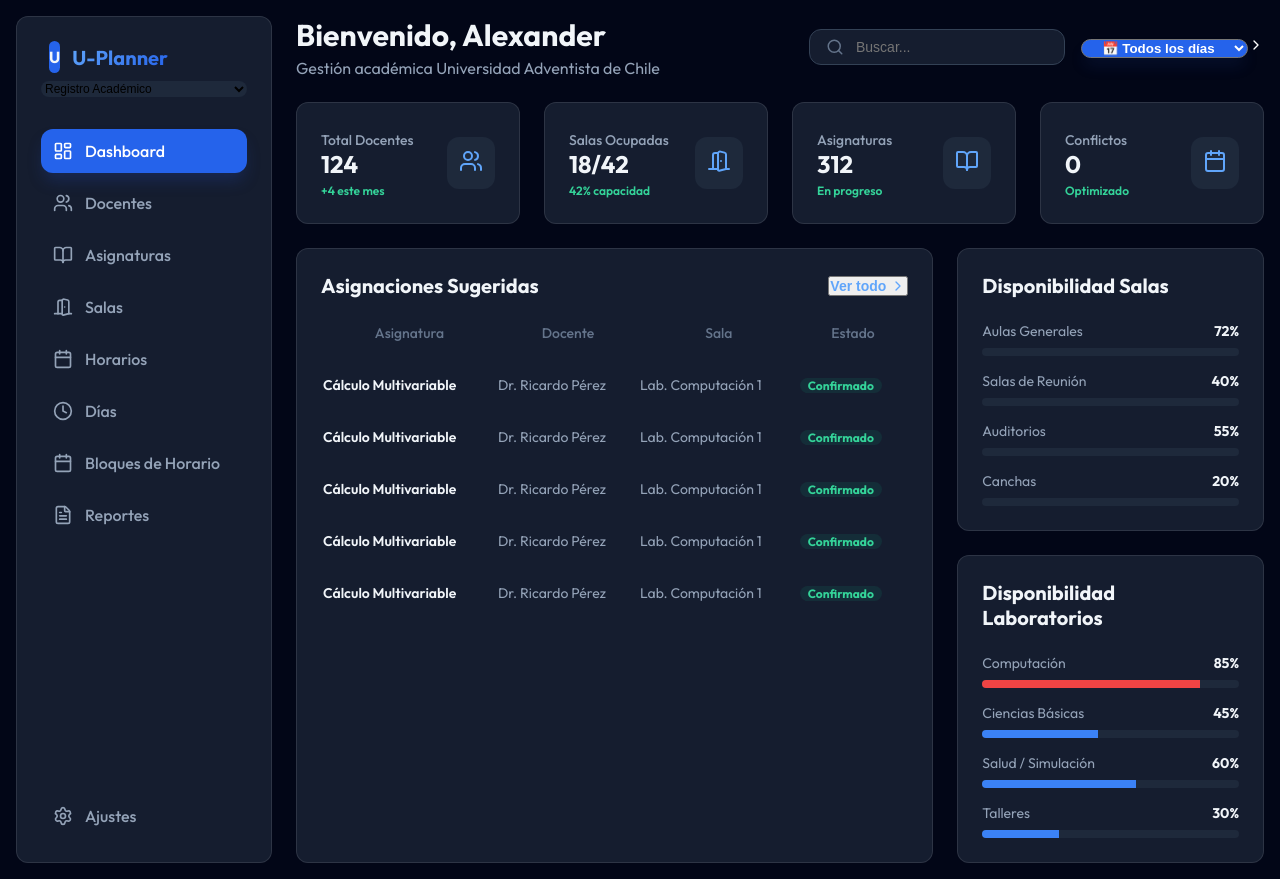
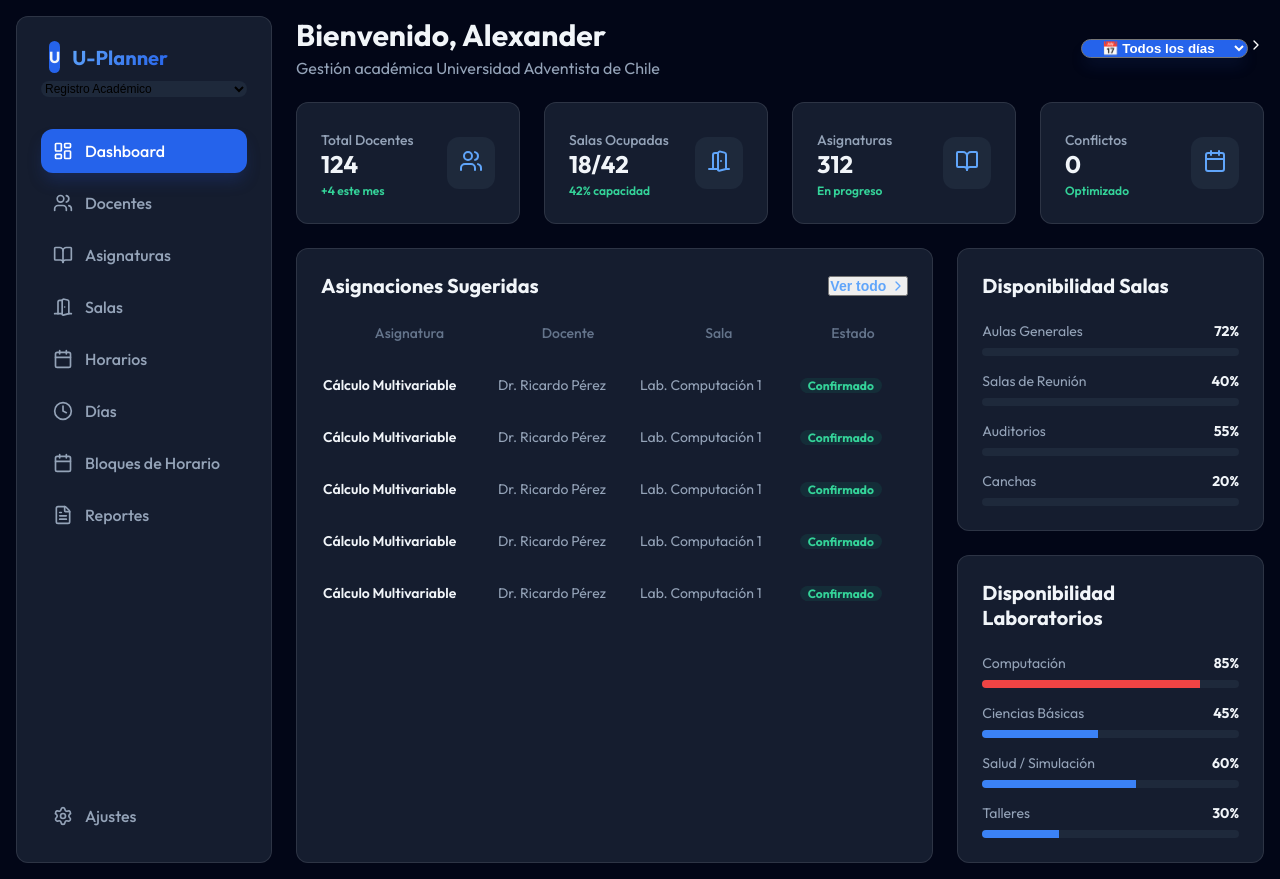
Before and after one commit to j-alexander-acosta/U-Planner, a React (Vite) app in the folder frontend/: page / in a window 1280 px wide. Built offline with nearby package versions, Linux system fonts and the light colour scheme.

Commit message:
Remove global search bar from header

```diff
--- a/frontend/src/App.jsx
+++ b/frontend/src/App.jsx
@@ -415,14 +415,6 @@ export default function App() {
                     </div>
 
                     <div className="flex items-center gap-4">
-                        <div className="glass flex items-center gap-3 px-4 py-2 border border-slate-700">
-                            <Search size={18} className="text-slate-500" />
-                            <input
-                                type="text"
-                                placeholder="Buscar..."
-                                className="bg-transparent border-none outline-none text-sm w-48"
-                            />
-                        </div>
                         {activeTab === 'dashboard' ? (
                             <div className="relative">
                                 <select
```
